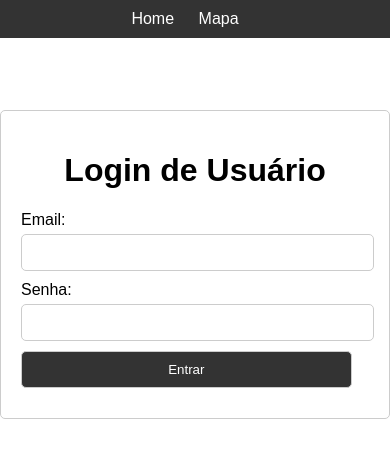
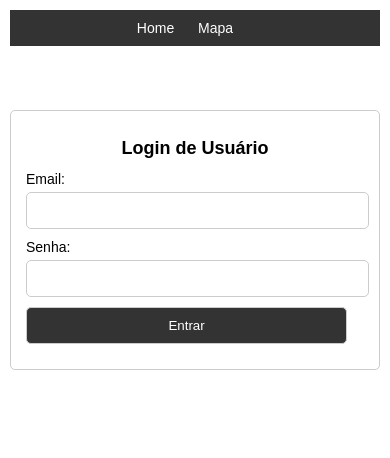
Before and after one commit to Ruf1no/registroPontoGiovana, a plain HTML site: page index.html in a window 390 px wide. Drawn offline with Linux system fonts and the light colour scheme.

Commit message:
Add files via upload

```diff
--- a/css/cadastro.css
+++ b/css/cadastro.css
@@ -84,3 +84,45 @@ ul#listaFuncionarios li {
     border-radius: 8px; /* Borda arredondada */
     text-align: center; /* Centralizar conteúdo */
 }
+
+/* Media Queries */
+@media (max-width: 600px) {
+    body {
+        margin: 10px;
+        font-size: 14px;
+    }
+
+    h1 {
+        font-size: 18px;
+    }
+
+    form {
+        padding: 15px;
+    }
+
+    button {
+        padding: 8px 10px;
+    }
+}
+
+@media (min-width: 601px) and (max-width: 900px) {
+    body {
+        margin: 20px;
+        font-size: 16px;
+    }
+
+    h1 {
+        font-size: 22px;
+    }
+}
+
+@media (min-width: 901px) {
+    body {
+        margin: 30px;
+        font-size: 18px;
+    }
+
+    h1 {
+        font-size: 24px;
+    }
+}
--- a/css/login.css
+++ b/css/login.css
@@ -63,3 +63,45 @@ button[type="submit"] {
 button[type="submit"]:hover {
     background-color: #555;
 }
+
+/* Media Queries */
+@media (max-width: 600px) {
+    body {
+        margin: 10px;
+        font-size: 14px;
+    }
+
+    h1 {
+        font-size: 18px;
+    }
+
+    form {
+        padding: 15px;
+    }
+
+    button {
+        padding: 8px 10px;
+    }
+}
+
+@media (min-width: 601px) and (max-width: 900px) {
+    body {
+        margin: 20px;
+        font-size: 16px;
+    }
+
+    h1 {
+        font-size: 22px;
+    }
+}
+
+@media (min-width: 901px) {
+    body {
+        margin: 30px;
+        font-size: 18px;
+    }
+
+    h1 {
+        font-size: 24px;
+    }
+}
--- a/css/mapa.css
+++ b/css/mapa.css
@@ -43,3 +43,45 @@ input[type="text"] {
     width: 100%;
     height: 400px;
 }
+
+/* Media Queries */
+@media (max-width: 600px) {
+    body {
+        margin: 10px;
+        font-size: 14px;
+    }
+
+    h1 {
+        font-size: 18px;
+    }
+
+    form {
+        padding: 15px;
+    }
+
+    button {
+        padding: 8px 10px;
+    }
+}
+
+@media (min-width: 601px) and (max-width: 900px) {
+    body {
+        margin: 20px;
+        font-size: 16px;
+    }
+
+    h1 {
+        font-size: 22px;
+    }
+}
+
+@media (min-width: 901px) {
+    body {
+        margin: 30px;
+        font-size: 18px;
+    }
+
+    h1 {
+        font-size: 24px;
+    }
+}
```
